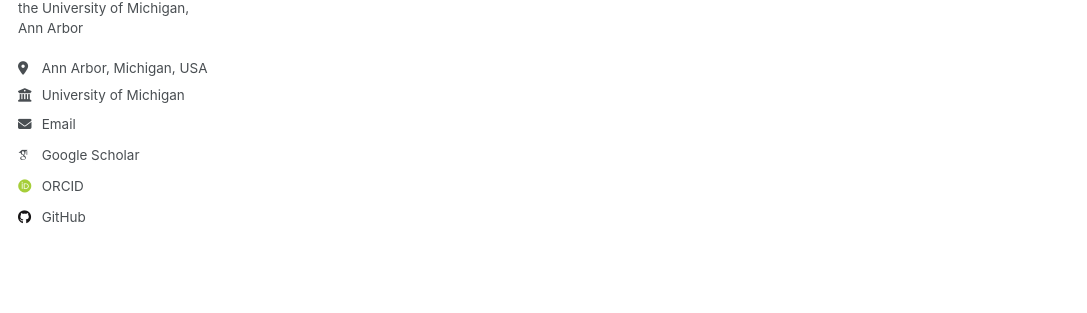
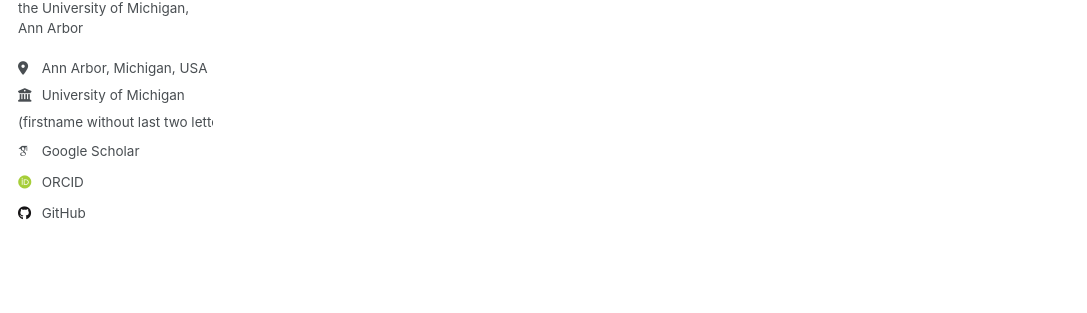
Before and after one commit to shabarishch/shabarishch.github.io, a Jekyll site: the page built from _pages/about.md, in a window 1280 px wide. Shown: the part 338-651 px from the top of the page, without its empty margins (0-1087 px from the left). Built offline with Jekyll 4.4.1, drawn with Linux system fonts in a browser that asks for light colours; some web fonts are replaced.

Commit message:
Edited email

```diff
--- a/_includes/author-profile.html
+++ b/_includes/author-profile.html
@@ -34,7 +34,7 @@
         <li><a href="{{ author.uri }}"><i class="fas fa-fw fa-link icon-pad-right" aria-hidden="true"></i>{{ site.data.ui-text[site.locale].website_label | default: "Website" }}</a></li>
       {% endif %}
       {% if author.email %}
-        <li><a href="mailto:{{ author.email }}"><i class="fas fa-fw fa-envelope icon-pad-right" aria-hidden="true"></i>{{ site.data.ui-text[site.locale].email_label | default: "Email" }}</a></li>
+        <li>(firstname without last two letters)@umich.edu</li>
       {% endif %}
 
       <!-- Font Awesome and Academicons icons / Academic websites -->
```
